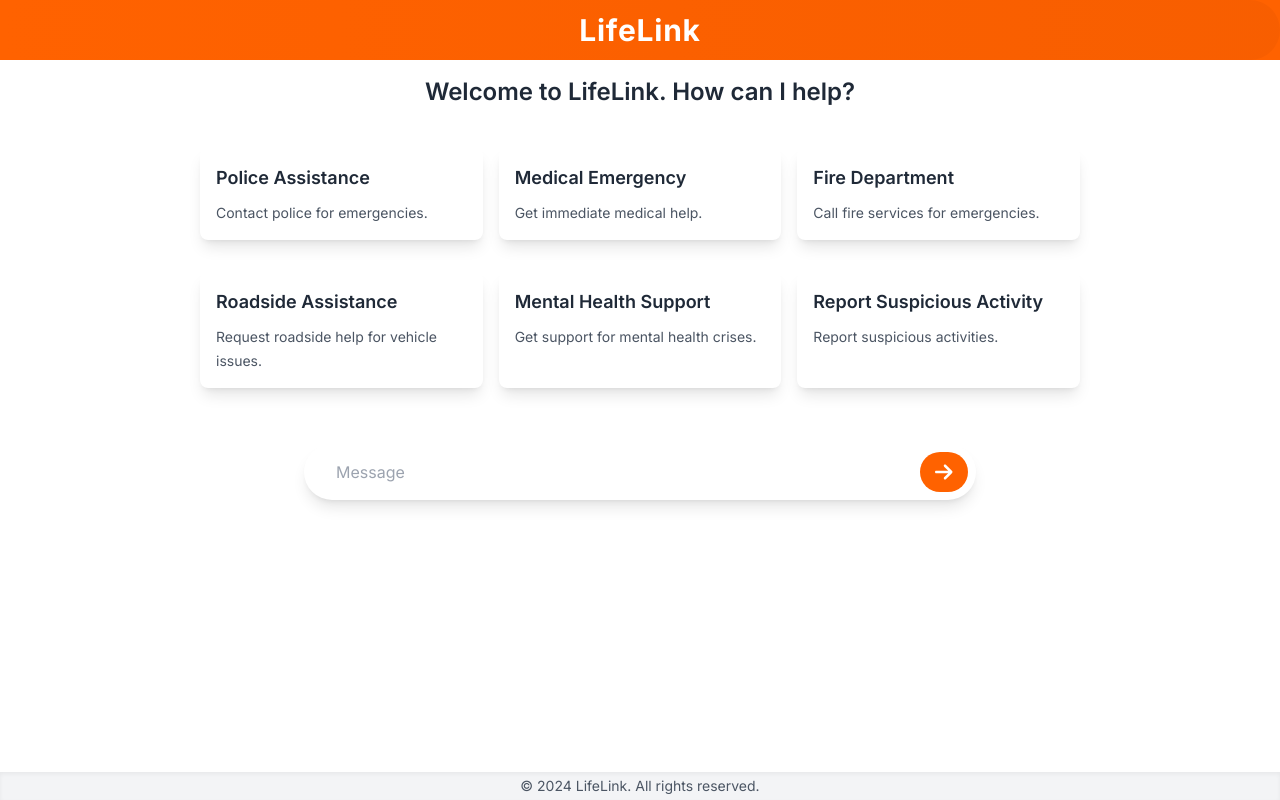
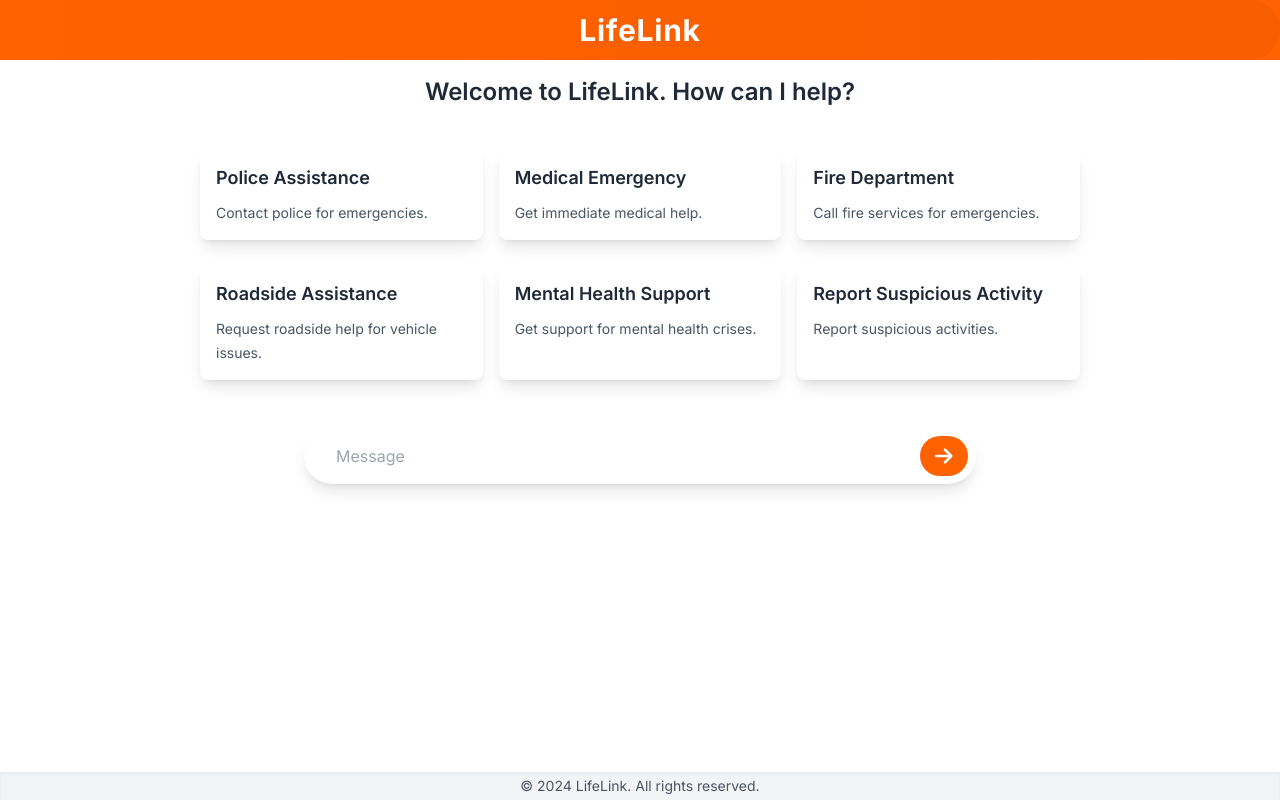
Before and after one commit to MissBellum/LifeLink, a React (Create React App) app in the folder lifelink-ui/: page / in a window 1280 px wide. Built offline with nearby package versions, Linux system fonts and the light colour scheme.

Commit message:
Included Google fonts API

```diff
--- a/lifelink-ui/public/index.html
+++ b/lifelink-ui/public/index.html
@@ -9,6 +9,8 @@
       name="description"
       content="Web site created using create-react-app"
     />
+    <link rel="preconnect" href="https://fonts.googleapis.com">
+    <link rel="preconnect" href="https://fonts.gstatic.com" crossorigin>
     <link href="https://fonts.googleapis.com/css2?family=Inter:wght@400;500;600;700&display=swap" rel="stylesheet">
     <link rel="apple-touch-icon" href="%PUBLIC_URL%/logo192.png" />
     <link rel="manifest" href="%PUBLIC_URL%/manifest.json" />
--- a/lifelink-ui/src/components/Options.jsx
+++ b/lifelink-ui/src/components/Options.jsx
@@ -5,7 +5,7 @@ function Options(props) {
     <div
       id={option.id}
       key={option.id}
-      className="options__item bg-white rounded-lg shadow-lg p-4 transform hover:scale-105 transition-transform duration-300 ease-out hover:shadow-2xl mb-4"
+      className="options__item bg-white rounded-lg shadow-lg p-4 transform hover:scale-105 transition-transform duration-300 ease-out hover:shadow-2xl mb-2"
     >
       <h4 className="text-lg font-semibold text-gray-800 mb-2">{option.name}</h4>
       <a href="#" className="options__text text-gray-600 text-sm">{option.description}</a>
```
